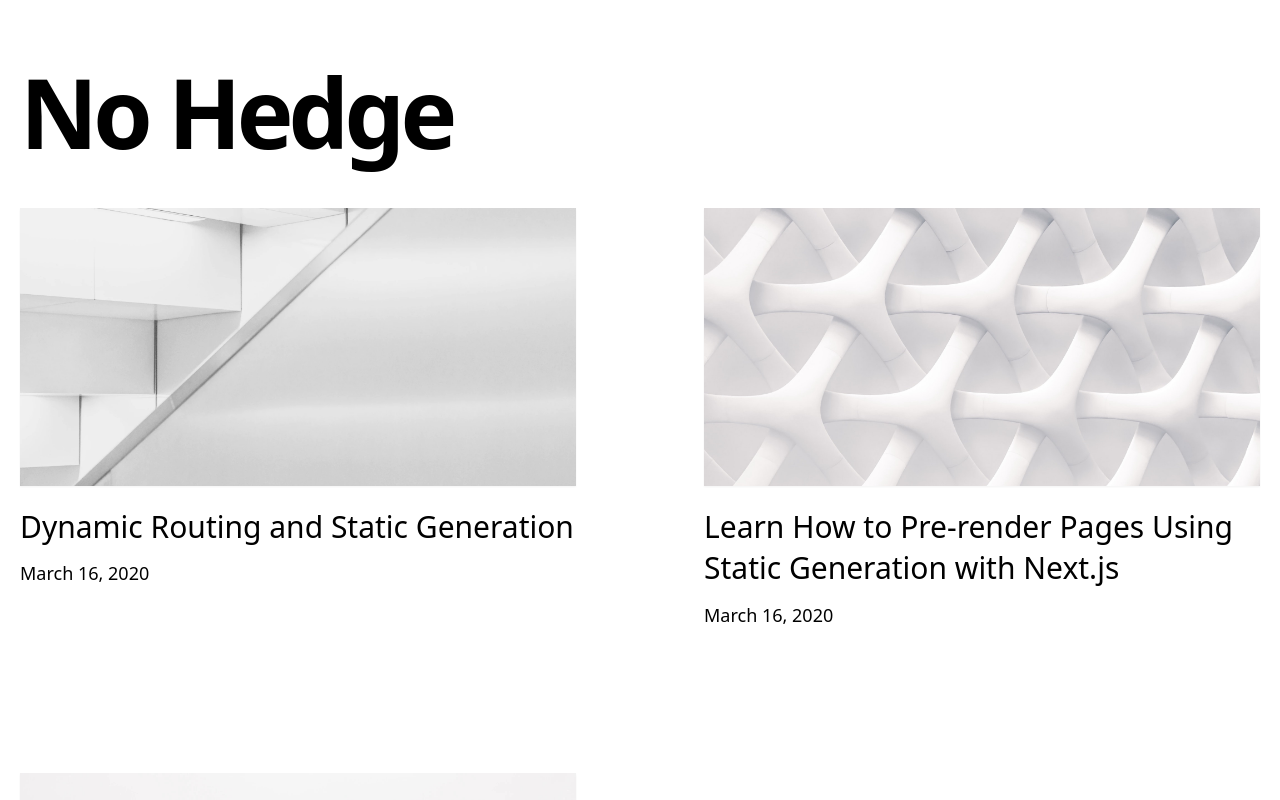
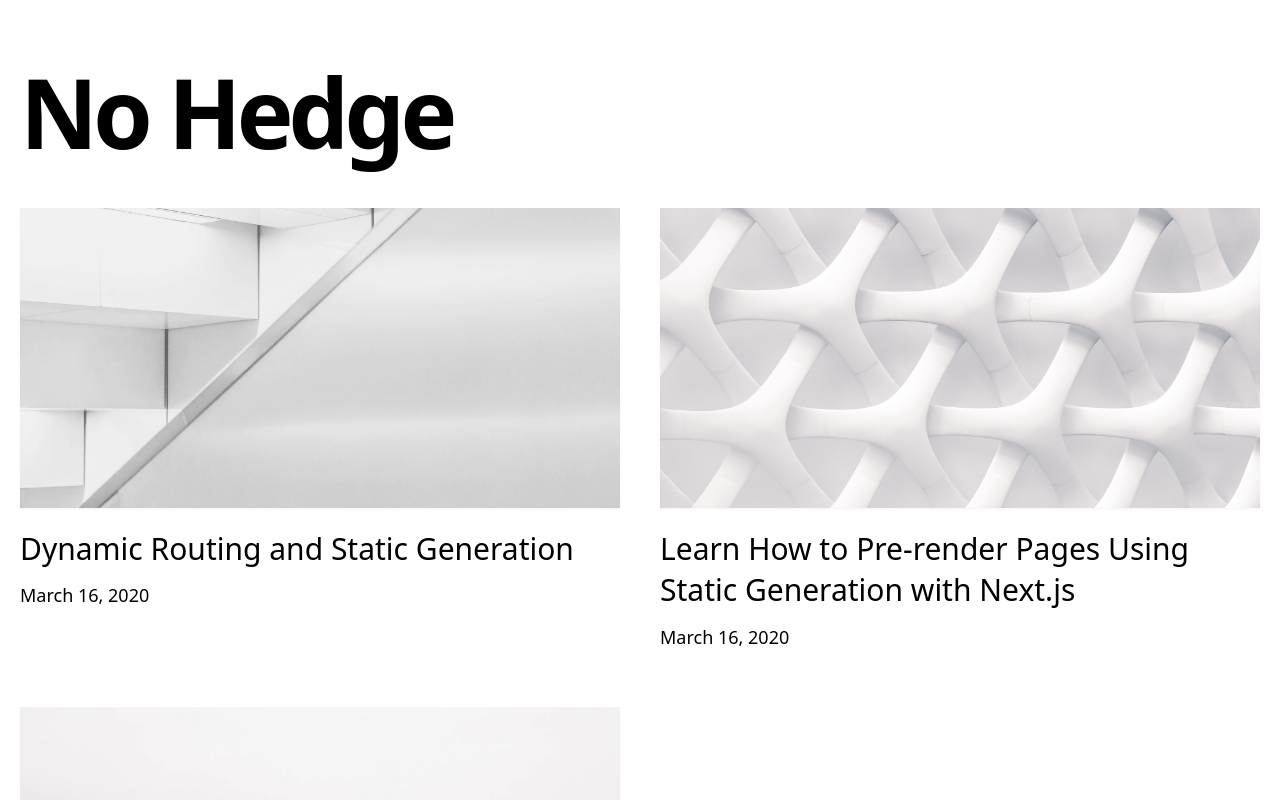
Before and after one commit to Tomoya-Sonok/nohedge, a Next.js app: page / in a window 1280 px wide. Shown: the top 800 px of the page. Built offline with nearby package versions, Linux system fonts and the light colour scheme.

Commit message:
adjusted some gap between posts

```diff
--- a/components/more-stories.tsx
+++ b/components/more-stories.tsx
@@ -11,7 +11,7 @@ const MoreStories = ({ posts }: Props) => {
       {/* <h2 className="mb-8 text-5xl md:text-7xl font-bold tracking-tighter leading-tight">
         More Stories
       </h2> */}
-      <div className='grid grid-cols-1 md:grid-cols-2 md:gap-x-16 lg:gap-x-32 gap-y-20 md:gap-y-32 mb-32'>
+      <div className='grid gap-4 md:gap-10 grid-cols-1 md:grid-cols-2 mb-32'>
         {posts.map((post) => (
           <PostPreview
             key={post.slug}
```
